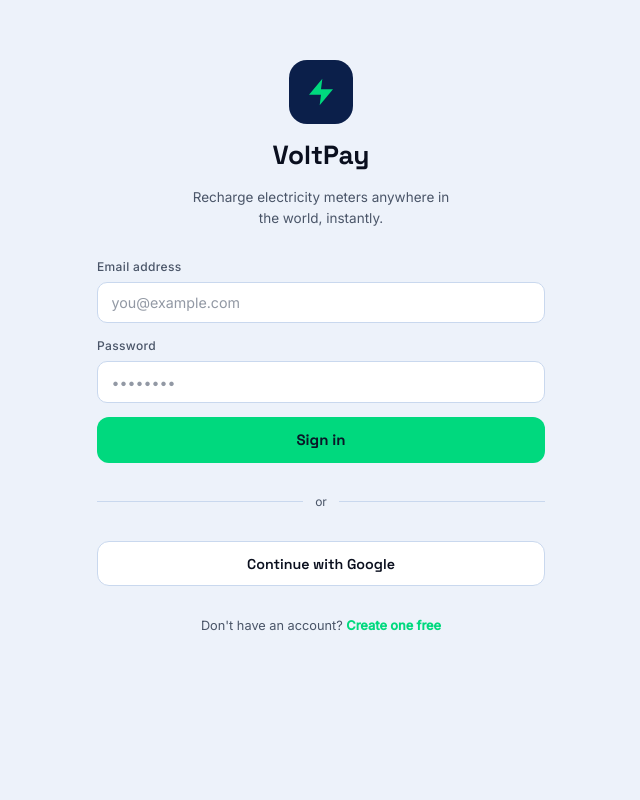
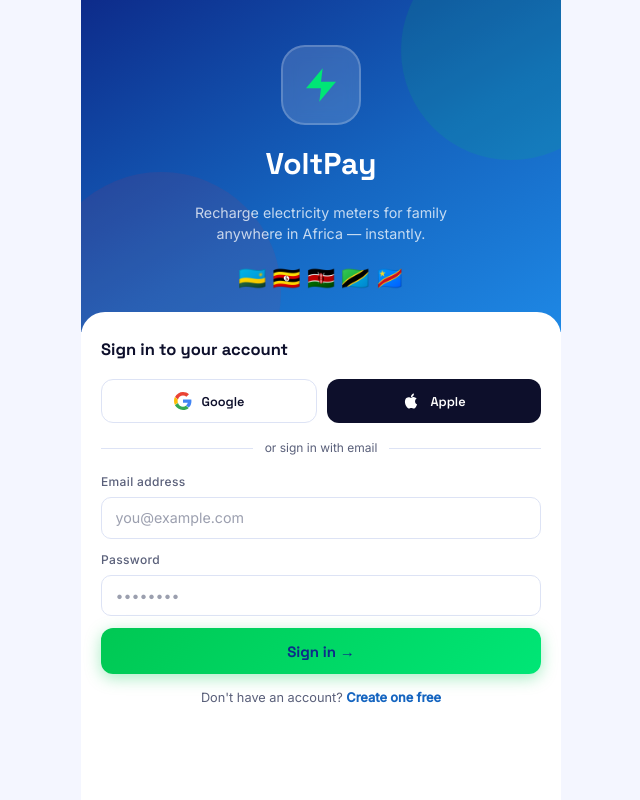
Before and after one commit to moise1604/voltpay-app, a plain HTML site: page index.html in a window 1280 px wide. Shown: the whole page, without its empty margins (319-959 px from the left). Drawn offline with nearby package versions, Linux system fonts and the light colour scheme.

Commit message:
Refactor styles and update authentication UI
Updated color variables and styles for better UI consistency. Enhanced authentication UI with new buttons and gradients.

```diff
--- a/index.html
+++ b/index.html
@@ -6,32 +6,42 @@
 
 <style>
 :root {
-  --bg: #EDF2FA;
+  --bg: #F4F6FF;
   --surface: #FFFFFF;
-  --fg: #0A0F1E;
-  --fg-muted: #4A5568;
-  --border: #C9D8EE;
-  --accent: #00D97E;
-  --accent-dim: #E0FAF0;
-  --accent-dark: #00A85A;
-  --danger: #E53E3E;
-  --warning: #D97706;
-  --navy: #0B1F4A;
-  --navy-mid: #163166;
+  --fg: #0D0F2B;
+  --fg-muted: #5A607A;
+  --border: #DDE3F5;
+  --accent: #00C853;
+  --accent-dim: #E0F9EB;
+  --accent-dark: #009624;
+  --red: #F5222D;
+  --red-dim: #FFF1F0;
+  --blue: #1565C0;
+  --blue-mid: #1976D2;
+  --blue-dim: #E3EFFD;
+  --danger: #F5222D;
+  --warning: #FA8C16;
+  /* hero gradient: deep blue → vibrant blue */
+  --hero-a: #0D2B8A;
+  --hero-b: #1565C0;
   color-scheme: light;
 }
 @media (prefers-color-scheme: dark) {
   :root:not([data-theme="light"]) {
-    --bg: #060E22; --surface: #0D1A38; --fg: #E8EEF8; --fg-muted: #7A91B8;
-    --border: #172447; --accent: #00E676; --accent-dim: #052A18;
-    --accent-dark: #00D97E; --navy: #030A18; --navy-mid: #0A1530;
+    --bg: #080B1A; --surface: #0F1630; --fg: #E8EEFF; --fg-muted: #7A86B8;
+    --border: #1A2248; --accent: #00E676; --accent-dim: #052A14;
+    --accent-dark: #00C853; --red: #FF4D4F; --red-dim: #2A0A0A;
+    --blue: #4A90D9; --blue-mid: #5BA3F5; --blue-dim: #0A1830;
+    --hero-a: #060E22; --hero-b: #0D2060;
     color-scheme: dark;
   }
 }
 :root[data-theme="dark"] {
-  --bg: #060E22; --surface: #0D1A38; --fg: #E8EEF8; --fg-muted: #7A91B8;
-  --border: #172447; --accent: #00E676; --accent-dim: #052A18;
-  --accent-dark: #00D97E; --navy: #030A18; --navy-mid: #0A1530;
+  --bg: #080B1A; --surface: #0F1630; --fg: #E8EEFF; --fg-muted: #7A86B8;
+  --border: #1A2248; --accent: #00E676; --accent-dim: #052A14;
+  --accent-dark: #00C853; --red: #FF4D4F; --red-dim: #2A0A0A;
+  --blue: #4A90D9; --blue-mid: #5BA3F5; --blue-dim: #0A1830;
+  --hero-a: #060E22; --hero-b: #0D2060;
   color-scheme: dark;
 }
 
@@ -68,10 +78,12 @@ body::before {
   display: flex; align-items: center; gap: 6px;
 }
 .logo-bolt {
-  width: 26px; height: 26px; background: var(--accent);
+  width: 26px; height: 26px;
+  background: linear-gradient(135deg, var(--accent) 0%, #00E676 100%);
   border-radius: 7px; display: flex; align-items: center; justify-content: center;
+  box-shadow: 0 2px 8px rgba(0,200,83,0.4);
 }
-.logo-bolt svg { width: 14px; height: 14px; fill: #0B1F4A; }
+.logo-bolt svg { width: 14px; height: 14px; fill: #0D2B8A; }
 .topbar-actions { display: flex; gap: 10px; align-items: center; }
 .icon-btn {
   width: 36px; height: 36px; border: none; background: var(--bg);
@@ -107,17 +119,18 @@ body::before {
 
 /* BALANCE CARD */
 .balance-card {
-  background: linear-gradient(135deg, var(--navy) 0%, var(--navy-mid) 100%);
+  background: linear-gradient(135deg, var(--hero-a) 0%, var(--hero-b) 60%, #1E88E5 100%);
   border-radius: 20px; padding: 1.5rem; color: #fff;
   position: relative; overflow: hidden;
+  box-shadow: 0 8px 32px rgba(21,101,192,0.25);
 }
 .balance-card::after {
   content: ""; position: absolute; top: -40px; right: -40px;
-  width: 160px; height: 160px; background: var(--accent); opacity: 0.08; border-radius: 50%;
+  width: 160px; height: 160px; background: var(--accent); opacity: 0.15; border-radius: 50%;
 }
 .balance-card::before {
   content: ""; position: absolute; bottom: -60px; left: -20px;
-  width: 200px; height: 200px; background: var(--accent); opacity: 0.05; border-radius: 50%;
+  width: 200px; height: 200px; background: var(--red); opacity: 0.08; border-radius: 50%;
 }
 .balance-label { font-size: 0.75rem; opacity: 0.7; text-transform: uppercase; letter-spacing: 0.08em; margin-bottom: 0.4rem; }
 .balance-amount { font-family: 'Space Grotesk', sans-serif; font-size: 2rem; font-weight: 700; font-variant-numeric: tabular-nums; margin-bottom: 0.5rem; }
@@ -136,9 +149,9 @@ body::before {
 
 /* SECTION / ACTIONS */
 .section-label {
-  font-family: 'Space Grotesk', sans-serif; font-weight: 600;
-  font-size: 0.85rem; color: var(--fg-muted);
-  text-transform: uppercase; letter-spacing: 0.06em;
+  font-family: 'Space Grotesk', sans-serif; font-weight: 700;
+  font-size: 0.8rem; color: var(--blue);
+  text-transform: uppercase; letter-spacing: 0.08em;
 }
 .quick-actions { display: grid; grid-template-columns: 1fr 1fr; gap: 10px; }
 .action-btn {
@@ -150,18 +163,12 @@ body::before {
 .action-btn:hover { border-color: var(--accent); transform: translateY(-1px); }
 .action-icon { width: 40px; height: 40px; border-radius: 10px; display: flex; align-items: center; justify-content: center; }
 .action-icon svg { width: 20px; height: 20px; }
-.action-icon.green { background: var(--accent-dim); color: var(--accent-dark); }
-.action-icon.blue { background: #EEF2FF; color: #4F46E5; }
-.action-icon.orange { background: #FFF7ED; color: #EA580C; }
-.action-icon.purple { background: #F5F3FF; color: #7C3AED; }
-@media (prefers-color-scheme: dark) {
-  :root:not([data-theme="light"]) .action-icon.blue { background: #1E2040; color: #818CF8; }
-  :root:not([data-theme="light"]) .action-icon.orange { background: #201808; color: #FB923C; }
-  :root:not([data-theme="light"]) .action-icon.purple { background: #1C1030; color: #A78BFA; }
-}
-:root[data-theme="dark"] .action-icon.blue { background: #1E2040; color: #818CF8; }
-:root[data-theme="dark"] .action-icon.orange { background: #201808; color: #FB923C; }
-:root[data-theme="dark"] .action-icon.purple { background: #1C1030; color: #A78BFA; }
+.action-icon.green  { background: linear-gradient(135deg,#00C853,#00E676); color: #fff; box-shadow: 0 4px 12px rgba(0,200,83,0.35); }
+.action-icon.blue   { background: linear-gradient(135deg,#1565C0,#1E88E5); color: #fff; box-shadow: 0 4px 12px rgba(21,101,192,0.35); }
+.action-icon.orange { background: linear-gradient(135deg,#F5222D,#FF6B35); color: #fff; box-shadow: 0 4px 12px rgba(245,34,45,0.35); }
+.action-icon.purple { background: linear-gradient(135deg,#6A1B9A,#AB47BC); color: #fff; box-shadow: 0 4px 12px rgba(106,27,154,0.35); }
+.action-btn { transition: border-color 0.15s, transform 0.12s, box-shadow 0.12s; }
+.action-btn:hover { border-color: var(--blue); transform: translateY(-2px); box-shadow: 0 6px 20px rgba(21,101,192,0.12); }
 .action-label { font-family: 'Space Grotesk', sans-serif; font-weight: 600; font-size: 0.85rem; color: var(--fg); }
 
 /* TRANSACTION LIST */
@@ -204,7 +211,8 @@ body::before {
   cursor: pointer; transition: all 0.15s; text-align: left;
 }
 .country-opt:hover { border-color: var(--accent); }
-.country-opt.selected { border-color: var(--accent); background: var(--accent-dim); }
+.country-opt.selected { border-color: var(--blue); background: var(--blue-dim); }
+.country-opt:hover { border-color: var(--blue); }
 .country-flag { font-size: 1.5rem; }
 .country-name { font-family: 'Space Grotesk', sans-serif; font-weight: 600; font-size: 0.85rem; color: var(--fg); }
 .country-util { font-size: 0.72rem; color: var(--fg-muted); }
@@ -268,13 +276,15 @@ body::before {
 
 /* BUTTONS */
 .btn-primary {
-  background: var(--accent); color: #0A1628; border: none;
+  background: linear-gradient(135deg, #00C853 0%, #00E676 100%);
+  color: #0D2B8A; border: none;
   border-radius: 12px; padding: 0.9rem 1.5rem;
   font-family: 'Space Grotesk', sans-serif; font-weight: 700; font-size: 1rem;
-  width: 100%; cursor: pointer; transition: transform 0.1s, opacity 0.15s;
+  width: 100%; cursor: pointer; transition: transform 0.12s, box-shadow 0.15s;
+  box-shadow: 0 4px 16px rgba(0,200,83,0.35);
 }
-.btn-primary:hover { opacity: 0.9; transform: translateY(-1px); }
-.btn-primary:disabled { opacity: 0.5; cursor: not-allowed; transform: none; }
+.btn-primary:hover { transform: translateY(-2px); box-shadow: 0 8px 24px rgba(0,200,83,0.4); }
+.btn-primary:disabled { opacity: 0.5; cursor: not-allowed; transform: none; box-shadow: none; }
 .btn-secondary {
   background: var(--surface); color: var(--fg); border: 1.5px solid var(--border);
   border-radius: 12px; padding: 0.85rem 1.5rem;
@@ -285,19 +295,62 @@ body::before {
 
 /* AUTH SCREEN */
 .auth-screen {
-  min-height: 100%; display: flex; flex-direction: column;
-  padding: 2rem max(16px, env(safe-area-inset-left, 0px)); gap: 2rem;
+  min-height: 100%; display: flex; flex-direction: column; gap: 0;
 }
-.auth-hero { display: flex; flex-direction: column; align-items: center; gap: 12px; padding-top: 2rem; text-align: center; }
-.auth-logo { width: 64px; height: 64px; background: var(--navy); border-radius: 18px; display: flex; align-items: center; justify-content: center; }
-.auth-logo svg { width: 32px; height: 32px; fill: var(--accent); }
-.auth-hero h1 { font-size: 1.75rem; font-weight: 700; }
-.auth-hero p { color: var(--fg-muted); font-size: 0.9rem; max-width: 280px; }
-.auth-form { display: flex; flex-direction: column; gap: 14px; }
-.auth-divider { display: flex; align-items: center; gap: 12px; color: var(--fg-muted); font-size: 0.8rem; }
+.auth-hero-band {
+  background: linear-gradient(150deg, var(--hero-a) 0%, var(--hero-b) 55%, #1E88E5 100%);
+  padding: 3rem max(24px, env(safe-area-inset-left, 0px)) 2.5rem;
+  display: flex; flex-direction: column; align-items: center; gap: 16px; text-align: center;
+  position: relative; overflow: hidden;
+}
+.auth-hero-band::before {
+  content: ""; position: absolute; top: -60px; right: -60px;
+  width: 220px; height: 220px; background: var(--accent); opacity: 0.12; border-radius: 50%;
+}
+.auth-hero-band::after {
+  content: ""; position: absolute; bottom: -80px; left: -40px;
+  width: 240px; height: 240px; background: var(--red); opacity: 0.09; border-radius: 50%;
+}
+.auth-logo-big {
+  width: 80px; height: 80px; background: rgba(255,255,255,0.15);
+  border-radius: 24px; display: flex; align-items: center; justify-content: center;
+  border: 2px solid rgba(255,255,255,0.2); backdrop-filter: blur(8px);
+  position: relative; z-index: 1;
+}
+.auth-logo-big svg { width: 40px; height: 40px; fill: #00E676; }
+.auth-hero-band h1 { font-size: 2rem; font-weight: 800; color: #fff; position: relative; z-index: 1; }
+.auth-hero-band p { color: rgba(255,255,255,0.75); font-size: 0.95rem; max-width: 260px; position: relative; z-index: 1; }
+.auth-flags { display: flex; gap: 6px; position: relative; z-index: 1; font-size: 1.5rem; }
+
+.auth-body {
+  flex: 1; padding: 1.75rem max(20px, env(safe-area-inset-left, 0px));
+  display: flex; flex-direction: column; gap: 14px; background: var(--surface);
+  border-radius: 24px 24px 0 0; margin-top: -20px; position: relative; z-index: 2;
+}
+.auth-body h2 { font-size: 1.1rem; font-weight: 700; color: var(--fg); margin-bottom: 2px; }
+.auth-form { display: flex; flex-direction: column; gap: 12px; }
+.auth-divider { display: flex; align-items: center; gap: 12px; color: var(--fg-muted); font-size: 0.8rem; margin: 2px 0; }
 .auth-divider::before, .auth-divider::after { content: ""; flex: 1; height: 1px; background: var(--border); }
-.auth-footer { text-align: center; font-size: 0.85rem; color: var(--fg-muted); padding-bottom: 1rem; }
-.auth-footer a { color: var(--accent); font-weight: 600; cursor: pointer; }
+.auth-footer { text-align: center; font-size: 0.85rem; color: var(--fg-muted); padding-bottom: 0.5rem; }
+.auth-footer a { color: var(--blue); font-weight: 600; cursor: pointer; }
+
+.btn-google {
+  display: flex; align-items: center; justify-content: center; gap: 10px;
+  background: var(--surface); border: 1.5px solid var(--border);
+  border-radius: 12px; padding: 0.85rem; cursor: pointer;
+  font-family: 'Space Grotesk', sans-serif; font-weight: 600; font-size: 0.95rem; color: var(--fg);
+  transition: border-color 0.15s, box-shadow 0.15s; width: 100%;
+}
+.btn-google:hover { border-color: #4285F4; box-shadow: 0 2px 12px rgba(66,133,244,0.15); }
+.btn-apple {
+  display: flex; align-items: center; justify-content: center; gap: 10px;
+  background: var(--fg); border: none;
+  border-radius: 12px; padding: 0.85rem; cursor: pointer;
+  font-family: 'Space Grotesk', sans-serif; font-weight: 600; font-size: 0.95rem; color: var(--surface);
+  width: 100%;
+}
+.social-btns { display: flex; gap: 10px; }
+.social-btns .btn-google, .social-btns .btn-apple { flex: 1; padding: 0.8rem 0.5rem; font-size: 0.85rem; }
 
 /* METERS SCREEN */
 .meter-card {
@@ -361,7 +414,7 @@ body::before {
 
 /* PROFILE */
 .profile-hero {
-  background: linear-gradient(135deg, var(--navy) 0%, var(--navy-mid) 100%);
+  background: linear-gradient(135deg, var(--hero-a) 0%, var(--hero-b) 60%, #1E88E5 100%);
   padding: 2rem max(16px, env(safe-area-inset-left, 0px)) 1.5rem;
   color: #fff; display: flex; flex-direction: column; align-items: center; gap: 10px; text-align: center;
 }
@@ -401,13 +454,31 @@ body::before {
 <!-- AUTH SCREEN -->
 <div id="screen-auth" class="screen active">
   <div class="auth-screen">
-    <div class="auth-hero">
-      <div class="auth-logo">
+    <div class="auth-hero-band">
+      <div class="auth-logo-big">
         <svg viewBox="0 0 24 24"><polygon points="13,2 3,14 12,14 11,22 21,10 12,10"/></svg>
       </div>
       <h1>VoltPay</h1>
-      <p>Recharge electricity meters anywhere in the world, instantly.</p>
+      <p>Recharge electricity meters for family anywhere in Africa — instantly.</p>
+      <div class="auth-flags">&#127479;&#127484;&#160;&#127482;&#127468;&#160;&#127472;&#127466;&#160;&#127481;&#127487;&#160;&#127464;&#127465;</div>
     </div>
+
+    <div class="auth-body">
+      <h2>Sign in to your account</h2>
+
+      <div class="social-btns">
+        <button class="btn-google" onclick="goToApp()">
+          <svg width="18" height="18" viewBox="0 0 48 48"><path fill="#EA4335" d="M24 9.5c3.5 0 6.6 1.2 9.1 3.2l6.8-6.8C35.8 2.4 30.2 0 24 0 14.7 0 6.7 5.5 2.7 13.6l7.9 6.1C12.5 13.1 17.8 9.5 24 9.5z"/><path fill="#4285F4" d="M46.5 24.5c0-1.6-.1-3.1-.4-4.5H24v8.5h12.7c-.6 3-2.3 5.5-4.8 7.2l7.5 5.8c4.4-4.1 7.1-10.1 7.1-17z"/><path fill="#FBBC05" d="M10.6 28.3A14.5 14.5 0 0 1 9.5 24c0-1.5.3-2.9.7-4.3l-7.9-6.1A23.9 23.9 0 0 0 0 24c0 3.9.9 7.5 2.5 10.8l8.1-6.5z"/><path fill="#34A853" d="M24 48c6.2 0 11.4-2 15.2-5.5l-7.5-5.8c-2 1.4-4.6 2.3-7.7 2.3-6.2 0-11.5-4.2-13.4-9.9l-8.1 6.5C6.5 42.4 14.6 48 24 48z"/></svg>
+          Google
+        </button>
+        <button class="btn-apple" onclick="goToApp()">
+          <svg width="18" height="18" viewBox="0 0 24 24" fill="currentColor"><path d="M18.71 19.5c-.83 1.24-1.71 2.45-3.05 2.47-1.34.03-1.77-.79-3.29-.79-1.53 0-2 .77-3.27.82-1.31.05-2.3-1.32-3.14-2.53C4.25 17 2.94 12.45 4.7 9.39c.87-1.52 2.43-2.48 4.12-2.51 1.28-.02 2.5.87 3.29.87.78 0 2.26-1.07 3.8-.91.65.03 2.47.26 3.64 1.98-.09.06-2.17 1.28-2.15 3.81.03 3.02 2.65 4.03 2.68 4.04-.03.07-.42 1.44-1.38 2.83M13 3.5c.73-.83 1.94-1.46 2.94-1.5.13 1.17-.34 2.35-1.04 3.19-.69.85-1.83 1.51-2.95 1.42-.15-1.15.41-2.35 1.05-3.11z"/></svg>
+          Apple
+        </button>
+      </div>
+
+      <div class="auth-divider">or sign in with email</div>
+
       <div class="auth-form">
         <div class="form-group">
           <label class="form-label">Email address</label>
@@ -417,11 +488,11 @@ body::before {
           <label class="form-label">Password</label>
           <input class="form-input" type="password" placeholder="&bull;&bull;&bull;&bull;&bull;&bull;&bull;&bull;" id="login-pass">
         </div>
-      <button class="btn-primary" onclick="handleLogin()">Sign in</button>
+        <button class="btn-primary" onclick="handleLogin()">Sign in &#8594;</button>
       </div>
-    <div class="auth-divider">or</div>
-    <button class="btn-secondary" onclick="goToApp()">Continue with Google</button>
+
       <div class="auth-footer">Don't have an account? <a onclick="goToApp()">Create one free</a></div>
+    </div>
   </div>
 </div>
 
```
Lines whose indentation alone changed are shown as unchanged.
